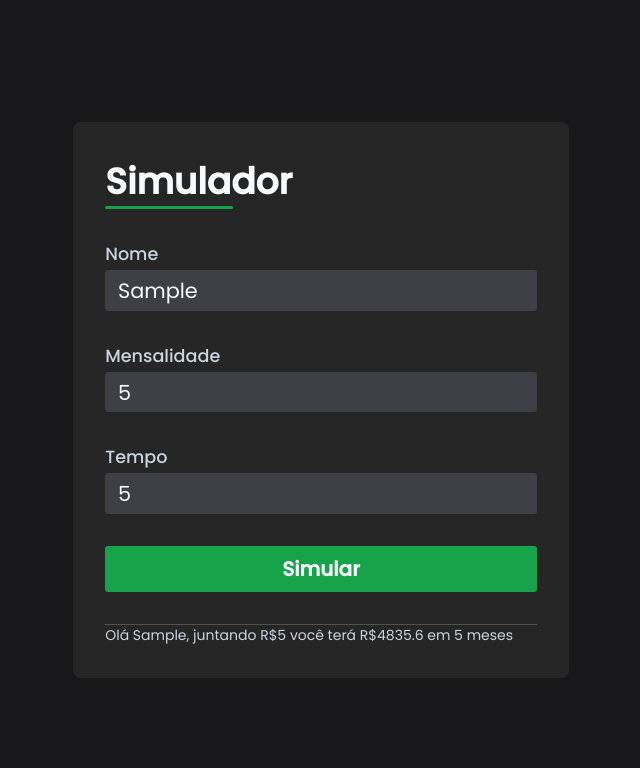
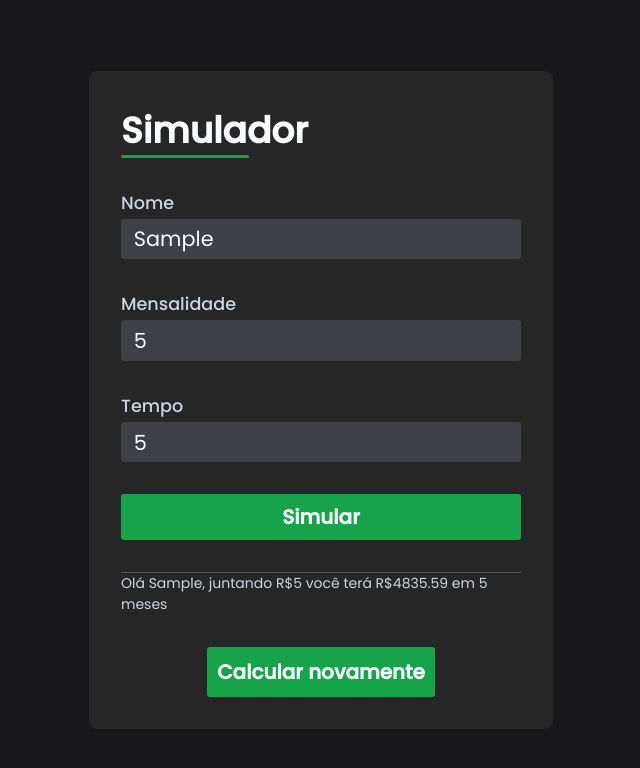
Before and after one commit to miguelmendi/Test-Frontend, a plain HTML site: page ciclic/index.html in a window 1280 px wide. Both pictures are taken after typing "Sample", "5", "5" into the empty fields and a click on the button "Simular". Shown: the whole page, without its empty margins (319-959 px from the left). Drawn offline with Linux system fonts and the light colour scheme.

Commit message:
Tentando fazer o botão de reset funcionar

```diff
--- a/ciclic/assets/css/style.css
+++ b/ciclic/assets/css/style.css
@@ -35,6 +35,7 @@ body {
   display: flex;
   flex-direction: column;
   gap: 2rem;
+  max-width: 400px;
 }
 
 .title {
@@ -98,12 +99,26 @@ body {
   cursor: pointer;
 }
 
+.reset {
+  border: none;
+  font-size: 1.25rem;
+  font-weight: bold;
+  background-color: #16a34a;
+  color: #f8fafc;
+  padding: 0.5rem 0;
+  border-radius: 3px;
+  cursor: pointer;
+  max-width: 100%;
+  padding: 10px;
+}
+
 .result {
   display: flex;
   gap: 2rem;
   align-items: center;
   border-top: 1px solid #ffffff34;
   padding: 0.75 0;
+  flex-direction: column;
 }
 
 .tmi {
--- a/ciclic/assets/js/main.js
+++ b/ciclic/assets/js/main.js
@@ -7,10 +7,22 @@ form.addEventListener("submit", (event) =>{
   const monthlyPayment = document.getElementById("monthlyPayment").value
   const time = document.getElementById("time").value
 
-  const expr = monthlyPayment * (((1 + 0.00517) ^ time - 1) / 0.00517).toFixed(2)
+  const expr = (monthlyPayment * (((1 + 0.00517) ^ time - 1) / 0.00517)).toFixed(2)
 
   const value = document.querySelector(".value")
   document.querySelector(".infos").classList.remove("hidden")
 
   value.textContent = `Olá ${name}, juntando R$${monthlyPayment} você terá R$${expr} em ${time} meses`
+
+  const reset = document.querySelector(".reset")
+
+  reset.addEventListener("click", (event) => {
+
+
+    name.textContent = ""
+    monthlyPayment.textContent = ""
+    time.textContent = ""
+
+    console.log("funcionando")
+  })
 })
--- a/ciclic/index.html
+++ b/ciclic/index.html
@@ -38,7 +38,10 @@
         <div class="infos hidden">
           <div class="result">
             <div class="tmi">
-              <span class="value">sass</span>
+              <span class="value"></span>
+            </div>
+            <div>
+              <button class="reset">Calcular novamente</button>
             </div>
 
           </div>
```
